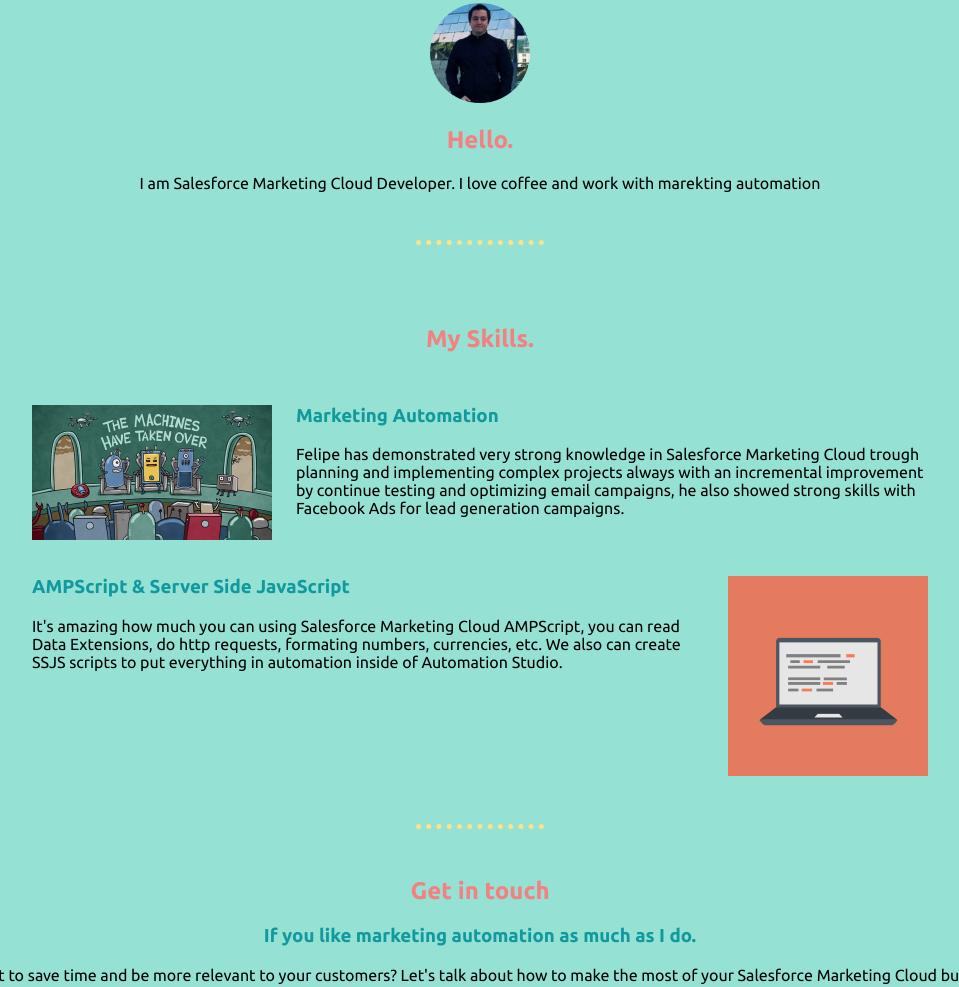
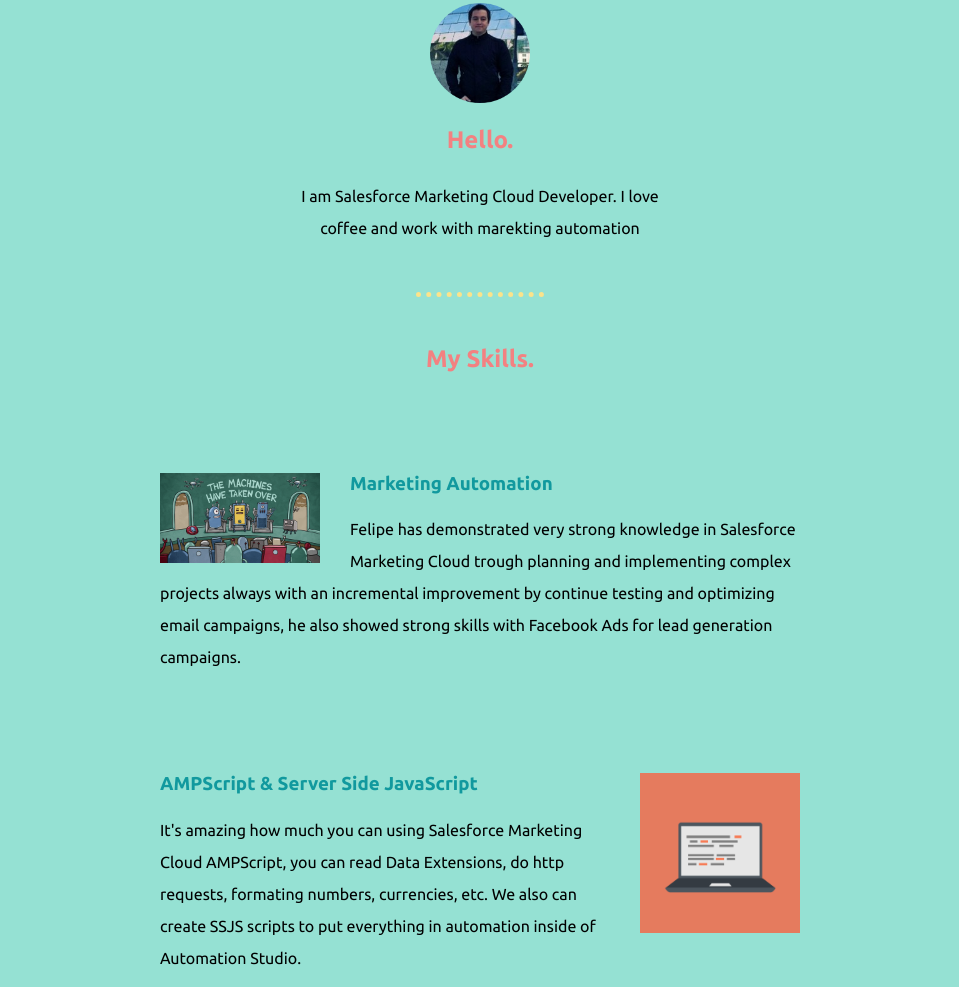
Before and after one commit to fjordani/css-my-site, a plain HTML site: page index.html in a window 1280 px wide. Shown: the part 845-1832 px from the top of the page, without its empty margins (160-1119 px from the left). Drawn offline with Linux system fonts and the light colour scheme.

Commit message:
100% done

```diff
--- a/css/styles.css
+++ b/css/styles.css
@@ -59,13 +59,13 @@ h3,a{
 #top-cloud{
     position: absolute;
     right: 20vw;
-    top: 2rem;
+    top: 2.5rem;
     width: 12em;
 }
 
 #bottom-cloud{
     position: absolute;
-    left: 20vw;
+    left: 16vw;
     bottom: 32rem;
     width: 12em;
 }
@@ -85,35 +85,35 @@ h3,a{
     margin-left: auto;
 }
 
-.skills>h2{
-    padding: 2rem 0 2rem 0;
-}
-div.skill-row{
-    width: 70vw;
-    margin-left: auto;
-    margin-right: auto;
+.profile>p{
+    line-height: 2;
+    margin: 1.6rem auto 0 auto;
+    width: 30%;
 }
 
-.skill-row>h3,.skill-row>p{
+.skill-row{
+    width: 50%;
+    margin: 100px auto 100px auto;
     text-align: left;
 }
 
+.skill-row>p{
+    line-height: 2rem;
+}
 
-.skill-row>p{
-    padding-bottom: 2.5rem;
+.skill-row>img{
+    width: 25%;
 }
 
 .img1{
     float:left;
-    padding-right: 1.5rem;
-    padding-bottom: 2rem;
-
+    padding-right: 1.87rem;
 }
 
 .img2{
     float: right;
-    padding-left: 1rem;
-    padding-bottom: 3rem;
+    padding-left: 1.87rem;
+    margin-bottom: 4rem;
 }
 
 .btn{
--- a/index.html
+++ b/index.html
@@ -32,7 +32,7 @@
         <div class="skills">
             <h2>My Skills.</h2>
             <div class="skill-row">
-                <img class="img1" src="images/automation.gif" width="240px" height="135px" alt="Marketing Automation">
+                <img class="img1" src="images/automation.gif" alt="Marketing Automation">
                 <h3>Marketing Automation</h3>
                 <p>Felipe has demonstrated very strong knowledge in Salesforce Marketing Cloud trough planning and
                     implementing complex projects always with an incremental improvement by continue testing and
@@ -40,7 +40,7 @@
                     campaigns. </p>
             </div>
             <div class="skill-row">
-                <img class="img2" src="images/computer.png" alt="AMPScript" width="200px" height="200px">
+                <img class="img2" src="images/computer.png" alt="AMPScript">
                 <h3>AMPScript & Server Side JavaScript</h3>
                 <p>It's amazing how much you can using Salesforce Marketing Cloud AMPScript, you can read Data
                     Extensions, do http requests, formating numbers, currencies, etc. We also can create SSJS scripts to
```
Also changed, not shown: 1 other file.
